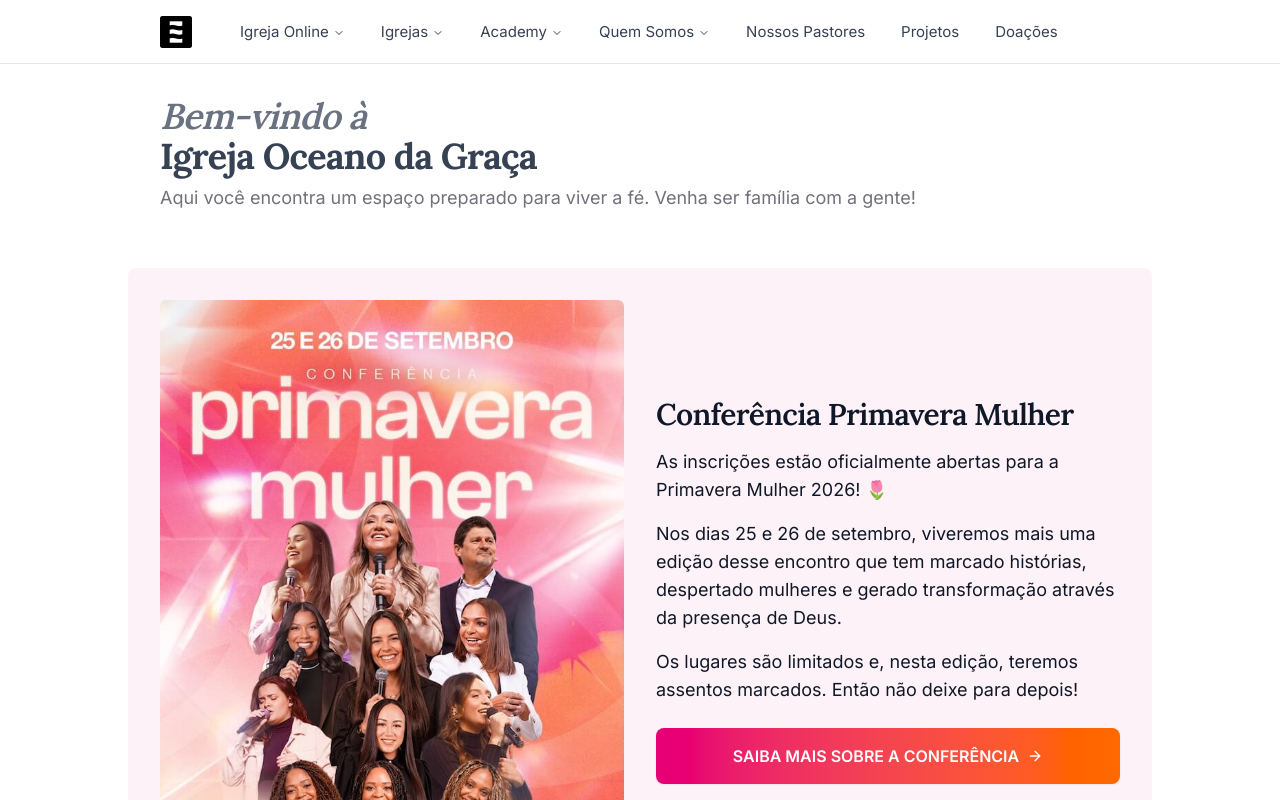
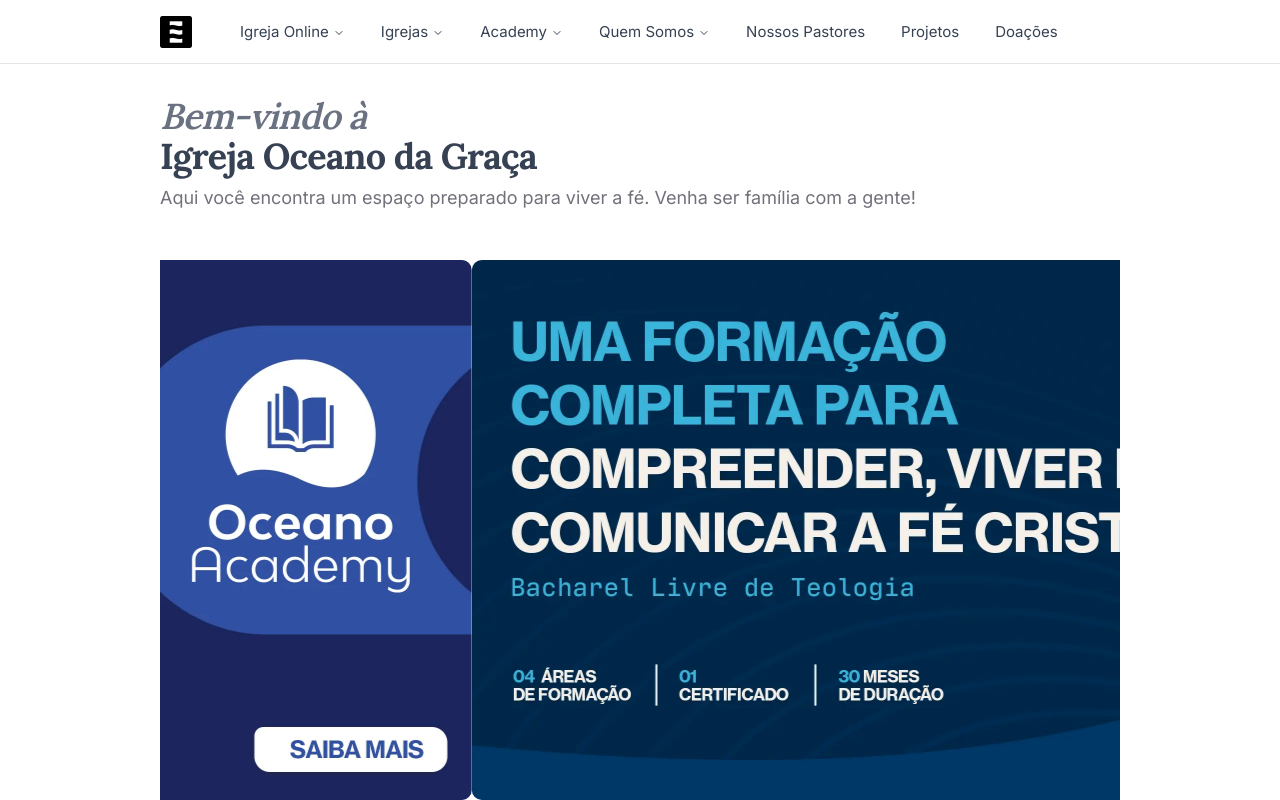
Before and after one commit to oceanodg/ocn-institucional-v4, a Next.js app: page / in a window 1280 px wide. Shown: the top 800 px of the page. Built offline with nearby package versions, Linux system fonts and the light colour scheme.

Commit message:
feat: integrate BannerCarousel into WelcomePage and remove deprecated temp/page.tsx

```diff
--- a/app/(site)/page.tsx
+++ b/app/(site)/page.tsx
@@ -4,7 +4,26 @@ import { H1, H2, P, Separator } from "~/components/ui";
 import type { Info } from "~/server/types/info";
 import { CTABox } from "~/components/cta-box";
 import { CardWithLink } from "~/components/card-with-link";
+import { BannerCarousel } from "~/components/banner-carousel";
 import { PrimaveraMulher2026 } from "./components/primavera-mulher-2026";
+
+const banners = [
+  {
+    src: "/images/banners/banner-primavera-mulher.webp",
+    alt: "Primavera Mulher 2026",
+    href: "https://primaveramulher.oceanodagraca.com/",
+  },
+  {
+    src: "/images/banners/banner-academy.webp",
+    alt: "Oceano Academy",
+    href: "/oceano-academy",
+  },
+  {
+    src: "/images/banners/banner-ito.webp",
+    alt: "Instituto de Teologia Oceano da Graça",
+    href: "https://ito.oceanodagraca.com/",
+  },
+];
 
 const features: Info[] = [
   {
@@ -54,7 +73,9 @@ export default function WelcomePage() {
         </div>
       </HeroContainer>
 
-      <PrimaveraMulher2026 />
+      <Container className="py-0 mt-8 sm:mt-12">
+        <BannerCarousel banners={banners} autoplayDelayMs={3000} />
+      </Container>
 
       <Separator className="my-14" />
 
--- a/app/(site)/temp/page.tsx
+++ /dev/null
@@ -1,172 +0,0 @@
-import { Container } from "~/components/container";
-import { HeroContainer } from "~/components/hero";
-import { H1, H2, P, Separator } from "~/components/ui";
-import type { Info } from "~/server/types/info";
-import { CTABox } from "~/components/cta-box";
-import { CardWithLink } from "~/components/card-with-link";
-import { BannerCarousel } from "~/components/banner-carousel";
-import { PrimaveraMulher2026 } from "../components/primavera-mulher-2026";
-
-const banners = [
-  {
-    src: "/images/courses/connect/yt-thumb-connect.png",
-    alt: "Oceano Academy — curso Connect",
-    href: "/oceano-academy/cursos/connect",
-  },
-  {
-    src: "/images/courses/fundamentos/yt-thumb-fundamentos.png",
-    alt: "Oceano Academy — curso Fundamentos",
-    href: "/oceano-academy/cursos/fundamentos",
-  },
-  {
-    src: "/images/courses/voluntariado/yt-thumb-voluntariado.png",
-    alt: "Oceano Academy — curso Voluntariado",
-    href: "/oceano-academy/cursos/voluntariado",
-  },
-];
-
-const features: Info[] = [
-  {
-    title: "Nossos templos",
-    description: "Encontre um templo da Igreja Oceano da Graça perto de você.",
-    link: "/igrejas",
-    linkText: "Saiba mais",
-  },
-  {
-    title: "Oceano Academy",
-    description:
-      "Cresça na Graça e no conhecimento do Nosso Senhor Jesus Cristo.",
-    link: "/oceano-academy",
-    linkText: "Saiba mais",
-  },
-  {
-    title: "Quem Somos",
-    description: "Conheça os valores e a história da Igreja Oceano da Graça.",
-    link: "/sobre",
-    linkText: "Saiba mais",
-  },
-  {
-    title: "Doações",
-    description: "Contribua com a obra de Deus, com a Igreja Oceano da Graça.",
-    link: "/doacoes",
-    linkText: "Saiba mais",
-  },
-];
-
-export default function WelcomePage() {
-  return (
-    <section className="relative backdrop-blur-sm">
-      <HeroContainer className="pb-2 sm:pb-0">
-        <div className="flex flex-col gap-2">
-          <H1 className="text-left flex flex-col gap-0 sm:gap-0">
-            <span className="font-semibold text-gray-500 italic">
-              Bem-vindo à
-            </span>
-            <span className="font-bold text-gray-700">
-              Igreja Oceano da Graça
-            </span>
-          </H1>
-          <P className="mt-0">
-            Aqui você encontra um espaço preparado para viver a fé. Venha ser
-            família com a gente!
-          </P>
-        </div>
-      </HeroContainer>
-
-      <Container className="py-0 mt-8 sm:mt-12">
-        <BannerCarousel banners={banners} autoplayDelayMs={3000} />
-      </Container>
-
-      <Separator className="my-14" />
-
-      <Container className="mt-2 sm:mt-6">
-        <div className="aspect-video w-full">
-          <iframe
-            className="h-full w-full rounded-lg"
-            src="https://www.youtube.com/embed/Qkhn6aHkFt4"
-            title="YouTube video player"
-            frameBorder={0}
-            allow="accelerometer; autoplay; clipboard-write; encrypted-media; gyroscope; picture-in-picture"
-            allowFullScreen
-          />
-        </div>
-      </Container>
-
-      {/* <Container className="mb-10 sm:mb-16">
-        <div className="flex flex-col gap-4">
-          <CTABox
-            title="25 Anos - Oceano da Graça"
-            description="Vamos celebrar juntos 25 anos de uma história marcada pela graça, pela presença de Deus e por vidas transformadas."
-            buttonLink="https://25anos.oceanodagraca.com/"
-            buttonText="Saiba mais"
-            openInNewTab={true}
-          />
-        </div>
-      </Container> */}
-
-      {/* <Separator className="my-14" /> */}
-
-      <Container className="mt-2 sm:mt-4">
-        <div>
-          <H2>A Igreja Oceano da Graça</H2>
-          <P className="text-left">
-            Nossa razão de existir é: amar a Deus, nos amarmos e amar pessoas,
-            assim como Jesus fez com amor e graça. Nesse sentido, as bases da
-            nossa cultura se fundamentam no relacionamento com Deus e com as
-            pessoas.
-          </P>
-        </div>
-      </Container>
-
-      <Container className="mb-10 sm:mb-16">
-        <div className="flex flex-col gap-4">
-          <CTABox
-            title="Igreja Online"
-            description="Acesse a Igreja Oceano da Graça de qualquer lugar."
-            buttonLink="/igreja-online"
-            buttonText="Saiba mais"
-          />
-          <CTABox
-            title="Projetos Juntos pelo Reino"
-            description="Contribua com este sonho."
-            buttonLink="/projeto-expansao"
-            buttonText="Saiba mais"
-            openInNewTab={false}
-          />
-        </div>
-      </Container>
-
-      <Separator className="my-14" />
-
-      <Container className="mt-0 sm:mt-0 mb-10 sm:mb-16">
-        <H2>Acesso rápido</H2>
-
-        <div className="grid grid-cols-1 gap-6 md:grid-cols-2 lg:grid-cols-3 md:gap-8">
-          {features.map((feature) => (
-            <CardWithLink
-              key={feature.title}
-              {...feature}
-              openInNewTab={false}
-            />
-          ))}
-        </div>
-      </Container>
-
-      <Separator className="my-14" />
-
-      <Container className="mb-10 sm:mb-16">
-        <div className="bg-white border px-6 py-6 rounded-lg">
-          <H2 className="">Seja parte da família Oceano</H2>
-          <P className="text-left">
-            Queremos que você se sinta em casa. Faça-nos uma visita!
-          </P>
-          <P className="text-left mt-2 sm:mt-1">
-            <span className="font-medium italic">
-              Vem ser família com a gente!
-            </span>
-          </P>
-        </div>
-      </Container>
-    </section>
-  );
-}
```
